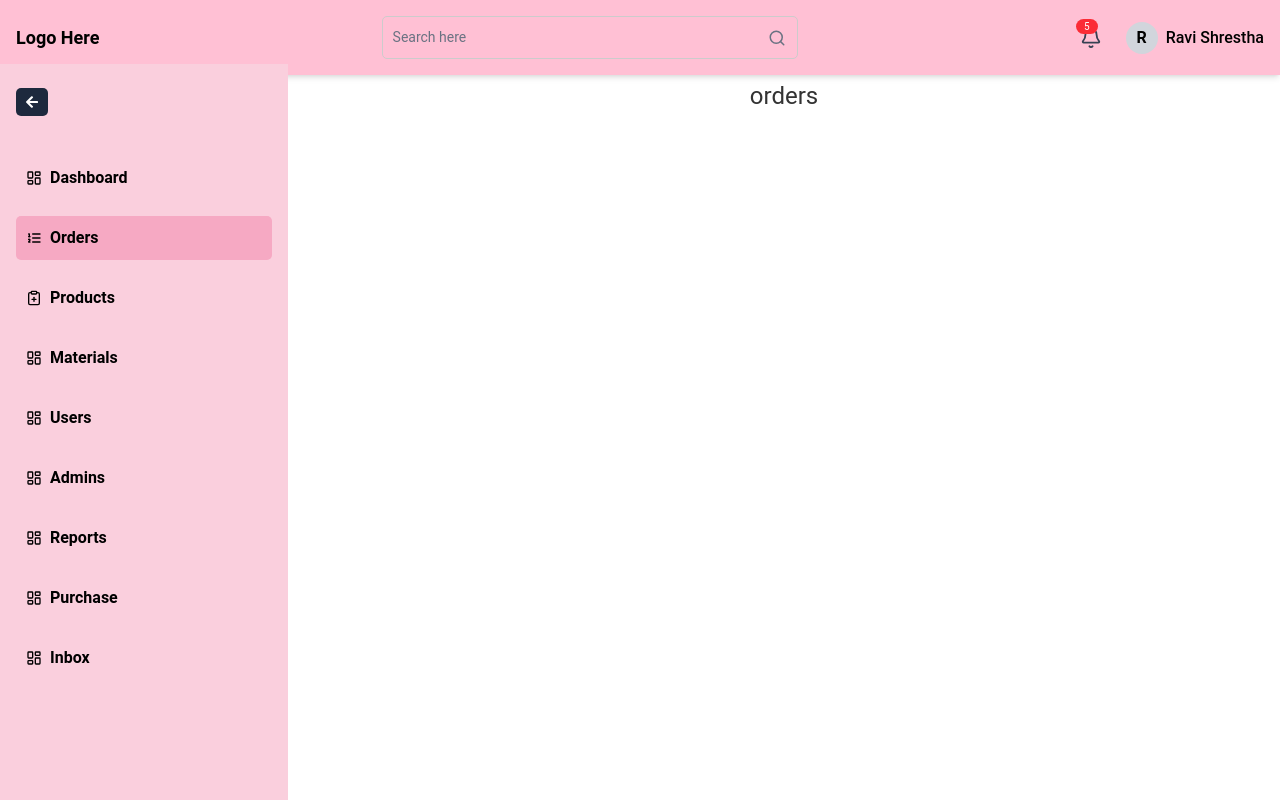
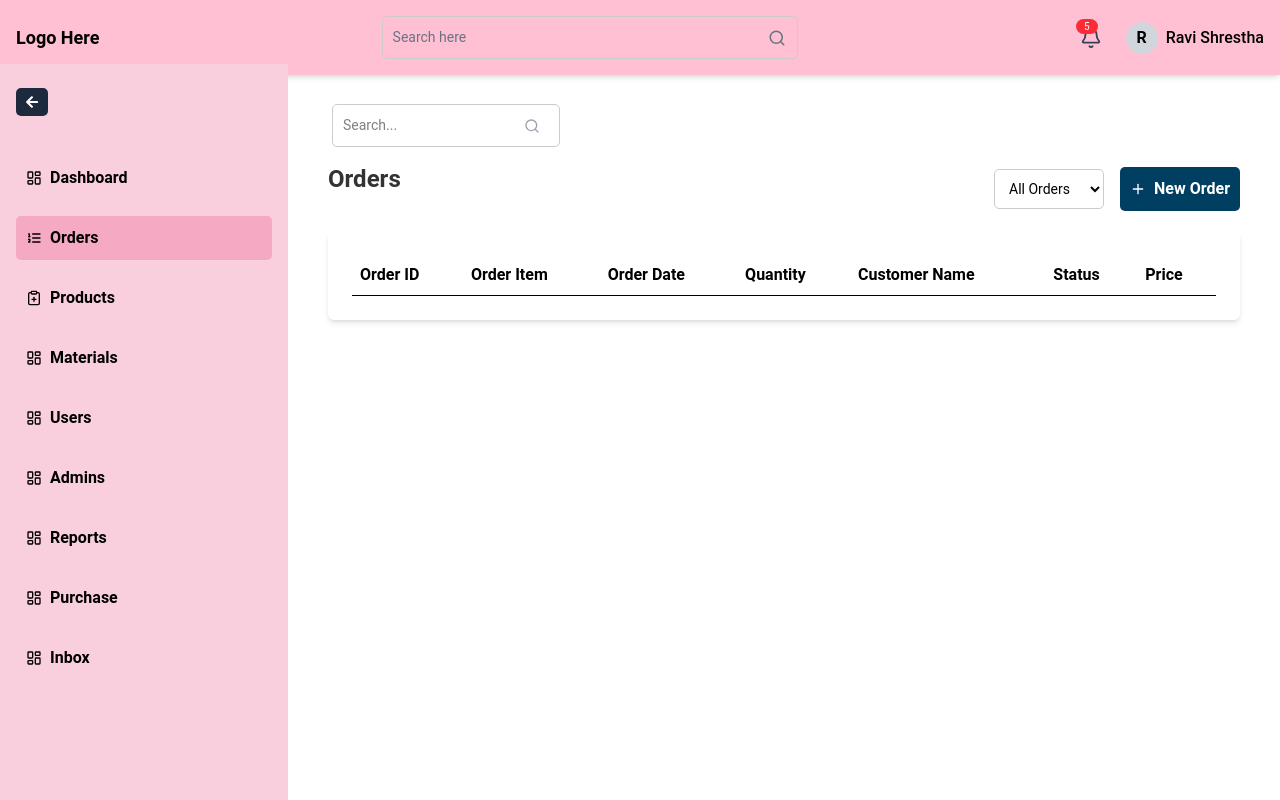
Before and after one commit to charitraa/Crochet-Inventory-System, a React (Vite) app: page /app/orders in a window 1280 px wide. Built offline with nearby package versions, Linux system fonts and the light colour scheme.

Commit message:
added orders

```diff
--- a/src/pages/orders/Orders.jsx
+++ b/src/pages/orders/Orders.jsx
@@ -1,16 +1,59 @@
-import React from 'react'
+import React from "react";
 import Dashboard from "../../components/dashboard/Dashboard";
+import { FiSearch, FiPlus } from "react-icons/fi";
+
 const Orders = () => {
   return (
-       <>
-         <Dashboard mainContent={
-           <div className=' text-2xl text-red-700'>
-            <h1>orders</h1>
+    <Dashboard
+      mainContent={
+        <div className="p-6">
+          {/* Search Bar Above Title */}
+          <div className="mb-4">
+            <div className="relative w-1/4">
+              <input
+                type="text"
+                placeholder="Search..."
+                className="border border-gray-300 rounded pl-3 pr-12 py-2 focus:outline-none focus:ring-2 focus:ring-pink-300 w-full ml-1"
+              />
+              <FiSearch className="absolute right-4 top-1/2 transform -translate-y-1/2 text-gray-400" />
+            </div>
+          </div>
 
-           </div>
-         } />
-       </>
-  )
-}
+          {/* Title and Controls */}
+          <div className="flex justify-between items-center mb-4">
+            <h1 className="text-2xl font-bold text-black">Orders</h1>
+            <div className="flex items-center space-x-4">
+              <select className="border border-gray-300 rounded px-3 py-2 focus:outline-none focus:ring-2 focus:ring-pink-300">
+                <option>All Orders</option>
+                <option>Pending</option>
+                <option>Completed</option>
+              </select>
+              <button className="flex items-center space-x-2 bg-blue-500 text-white px-8 py-2 rounded hover:bg-blue-600 whitespace-nowrap">
+                <FiPlus /> <span>New Order</span>
+              </button>
+            </div>
+          </div>
 
-export default Orders
+          {/* Orders Table */}
+          <div className="bg-white p-6 rounded-md shadow-md">
+            <table className="w-full border-collapse">
+              <thead>
+                <tr className="border-b">
+                  <th className="text-left p-2">Order ID</th>
+                  <th className="text-left p-2">Order Item</th>
+                  <th className="text-left p-2">Order Date</th>
+                  <th className="text-left p-2">Quantity</th>
+                  <th className="text-left p-2">Customer Name</th>
+                  <th className="text-left p-2">Status</th>
+                  <th className="text-left p-2">Price</th>
+                </tr>
+              </thead>
+            </table>
+          </div>
+        </div>
+      }
+    />
+  );
+};
+
+export default Orders;
```
